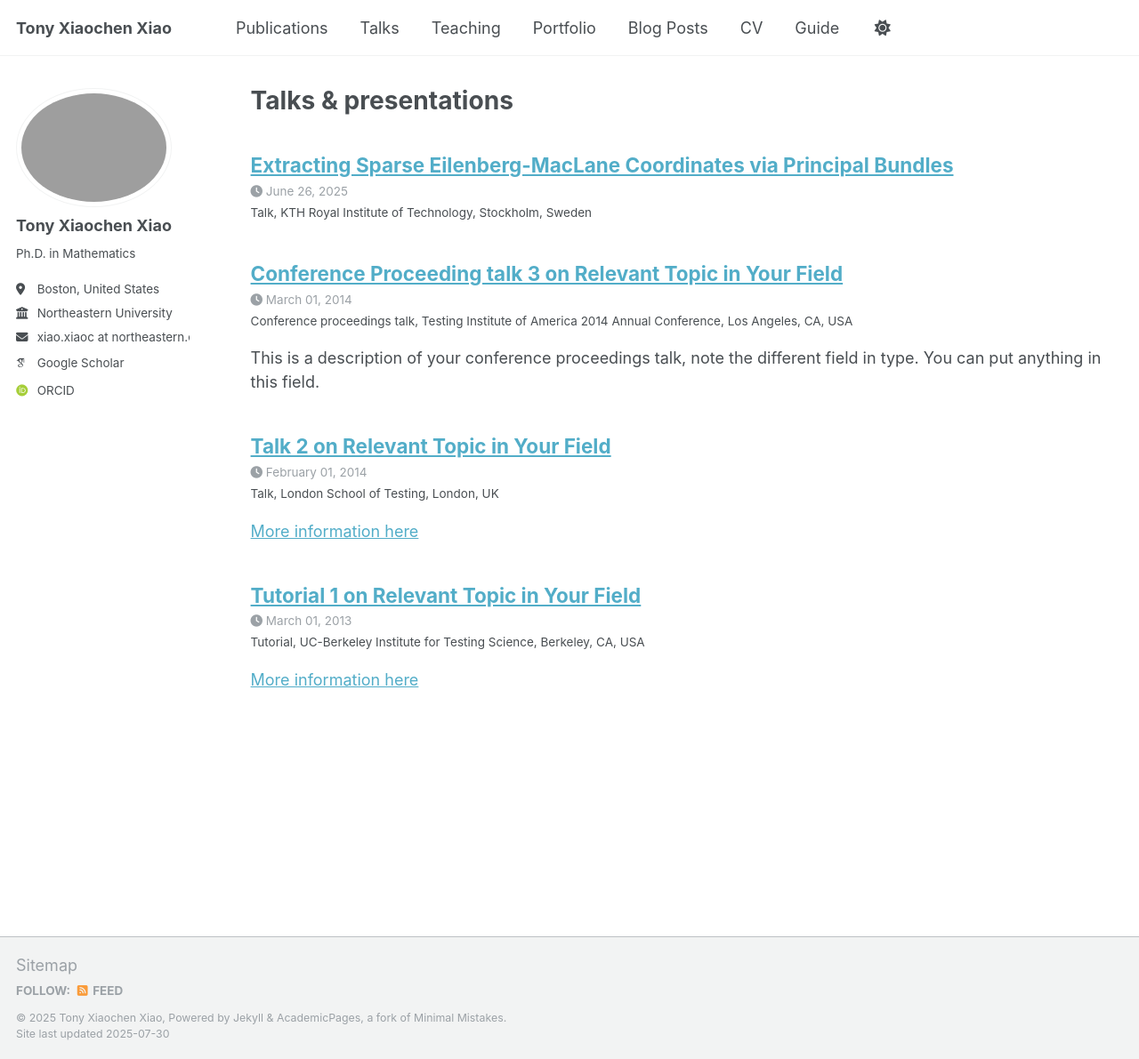
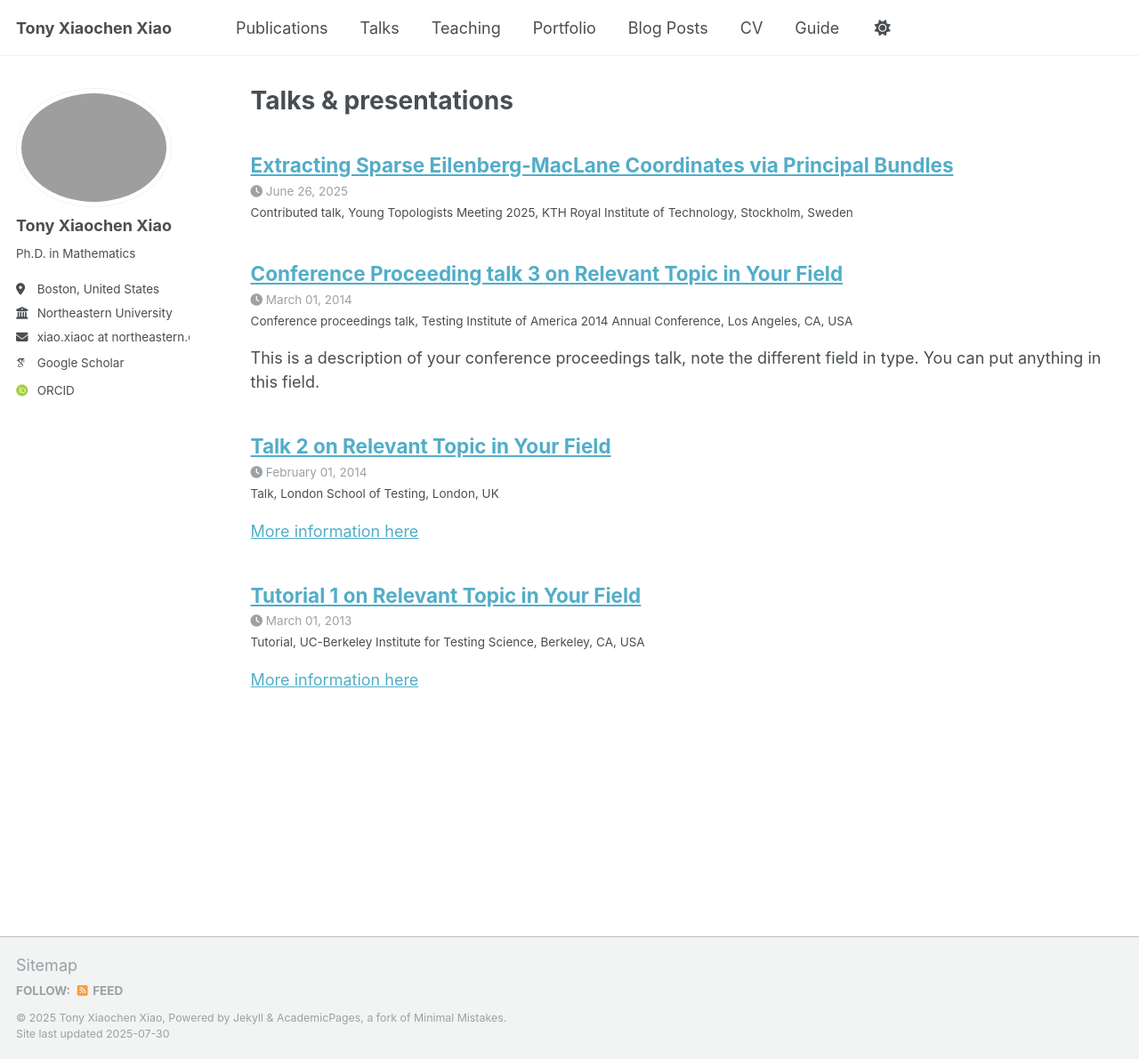
Before and after one commit to tonyxiaochenxiao/tonyxiaochenxiao.github.io, a Jekyll site: the page built from _pages/talks.html, in a window 1280 px wide and 1191 px high. Shown: the whole window at 89% size. Built offline with Jekyll 4.4.1, drawn with Linux system fonts in a browser that asks for light colours; some web fonts are replaced; a script that is not in the unit is left out.

Commit message:
Update 2012-03-01-talk-1.md

```diff
--- a/_talks/2012-03-01-talk-1.md
+++ b/_talks/2012-03-01-talk-1.md
@@ -1,9 +1,9 @@
 ---
 title: "Extracting Sparse Eilenberg-MacLane Coordinates via Principal Bundles"
 collection: talks
-type: "Talk"
+type: "Contributed talk"
 permalink: /talks/2025-06-26-talk-1
-venue: "KTH Royal Institute of Technology"
+venue: "Young Topologists Meeting 2025"
 date: 2025-06-26
-location: "Stockholm, Sweden"
+location: "KTH Royal Institute of Technology, Stockholm, Sweden"
 ---
```
